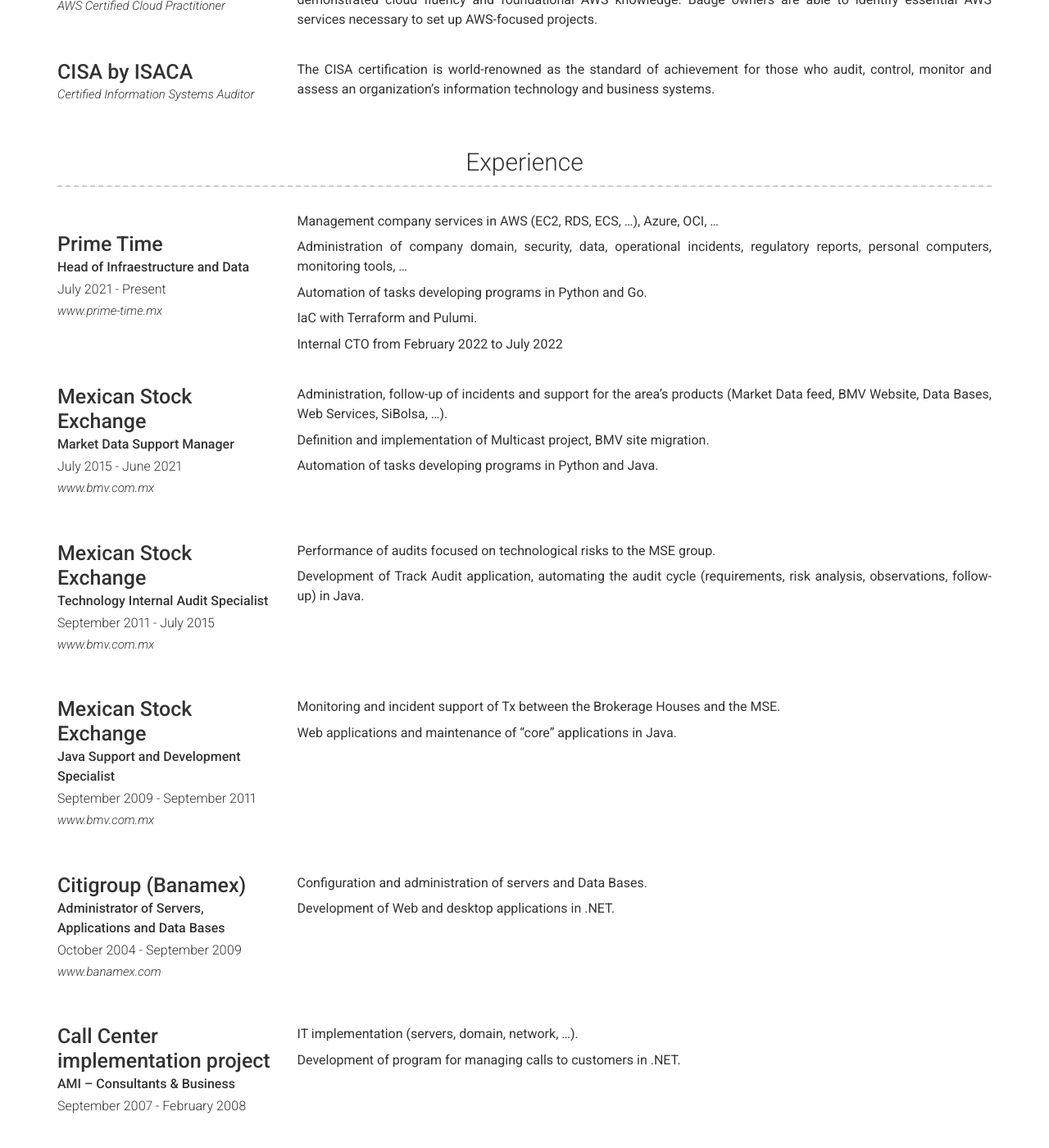
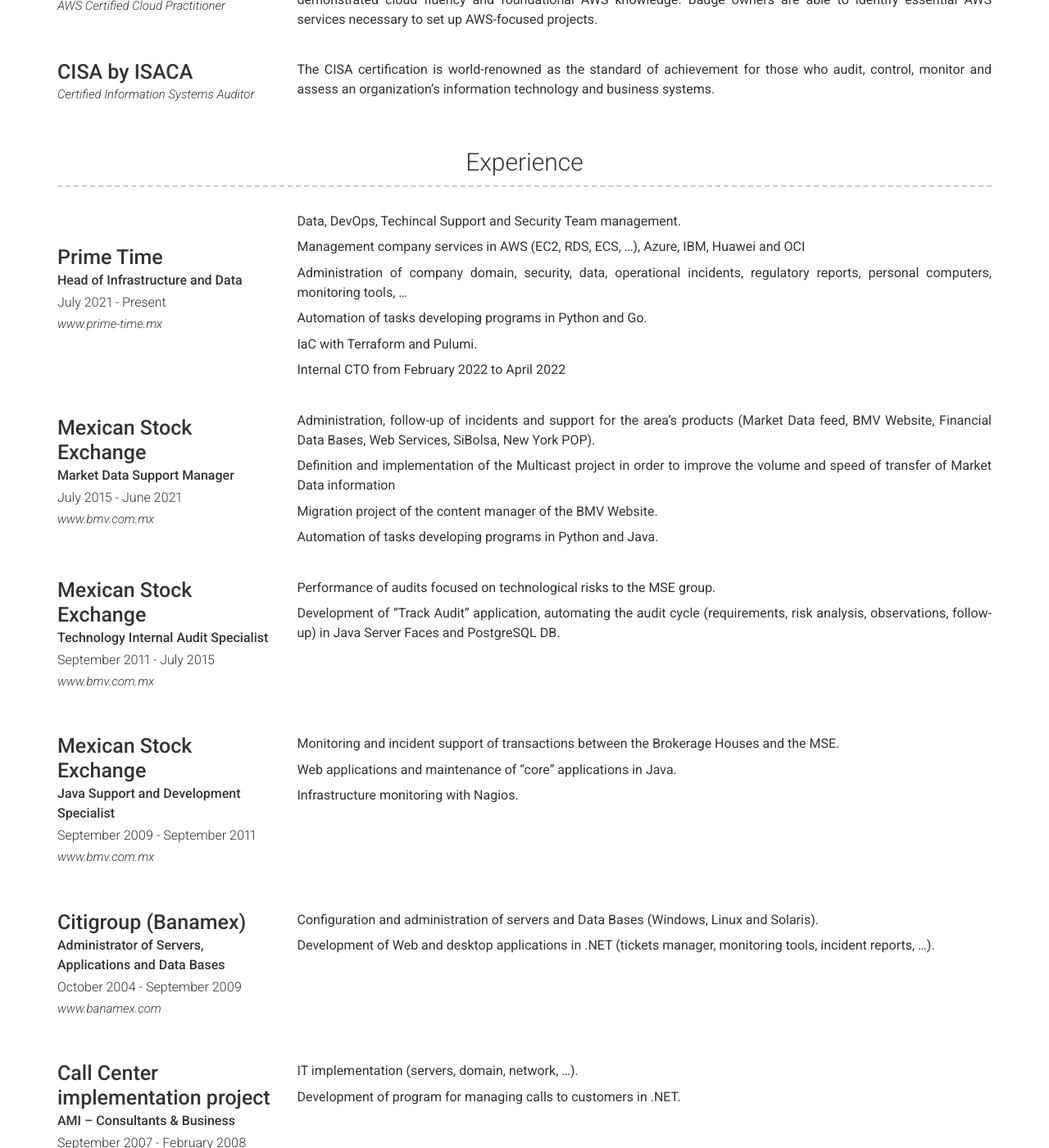
Before and after one commit to angeljach/angeljach.github.io, a Jekyll site: the page built from index.md, in a window 1280 px wide and 1400 px high, scrolled down 669 px. Shown: the whole window at 82% size. Built offline with Jekyll 4.4.1, drawn with Linux system fonts in a browser that asks for light colours; nearby versions of some CDN libraries; some of the changed text lies outside the part shown.

Commit message:
feat: experience information updated

```diff
--- a/_config.yml
+++ b/_config.yml
@@ -7,7 +7,7 @@ version: 2
 
 # Personal info
 name: Angel Cruz
-title: Infraestructure Engineer and Software Developer
+title: Infrastructure Engineer and Software Developer
 email: angeljach@gmail.com
 # email_title: Email (Email title override)
 # phone: Your phone number (optional)
@@ -117,30 +117,37 @@ content:
     content:
       - layout: left
         title: Prime Time
-        sub_title: Head of Infraestructure and Data
+        sub_title: Head of Infrastructure and Data
         caption: July 2021 - Present
         link: www.prime-time.mx
         # quote: >
         #   FinTech
         description: | # this will include new lines to allow paragraphs
-          Management company services in AWS (EC2, RDS, ECS, …), Azure, OCI, …
+          Data, DevOps, Techincal Support and Security Team management.
 
-          Administration of company domain, security, data, operational incidents, regulatory reports, personal computers, monitoring tools, …
+          Management company services in AWS (EC2, RDS, ECS, …), Azure, IBM, Huawei and OCI
+
+          Administration of company domain, security, data, operational incidents, regulatory reports,
+          personal computers, monitoring tools, …
 
           Automation of tasks developing programs in Python and Go.
 
           IaC with Terraform and Pulumi.
 
-          Internal CTO from February 2022 to July 2022
+          Internal CTO from February 2022 to April 2022
       - layout: left
         title: Mexican Stock Exchange
         sub_title: Market Data Support Manager
         caption: July 2015 - June 2021
         link: www.bmv.com.mx
         description: | # this will include new lines to allow paragraphs
-          Administration, follow-up of incidents and support for the area’s products (Market Data feed, BMV Website, Data Bases, Web Services, SiBolsa, …).
+          Administration, follow-up of incidents and support for the area’s products (Market Data feed,
+          BMV Website, Financial Data Bases, Web Services, SiBolsa, New York POP).
 
-          Definition and implementation of Multicast project, BMV site migration.
+          Definition and implementation of the Multicast project in order to improve the volume and speed of transfer
+          of Market Data information
+
+          Migration project of the content manager of the BMV Website.
 
           Automation of tasks developing programs in Python and Java.
       - layout: left
@@ -151,25 +158,28 @@ content:
         description: | # this will include new lines to allow paragraphs
           Performance of audits focused on technological risks to the MSE group.
 
-          Development of Track Audit application, automating the audit cycle (requirements, risk analysis, observations, follow-up) in Java.
+          Development of "Track Audit" application, automating the audit cycle (requirements, risk analysis,
+          observations, follow-up) in Java Server Faces and PostgreSQL DB.
       - layout: left
         title: Mexican Stock Exchange
         sub_title: Java Support and Development Specialist
         caption: September 2009 - September 2011
         link: www.bmv.com.mx
         description: | # this will include new lines to allow paragraphs
-          Monitoring and incident support of Tx between the Brokerage Houses and the MSE.
+          Monitoring and incident support of transactions between the Brokerage Houses and the MSE.
 
-          Web applications and maintenance of “core” applications in Java.
+          Web applications and maintenance of "core" applications in Java.
+
+          Infrastructure monitoring with Nagios.
       - layout: left
         title: Citigroup (Banamex)
         sub_title: Administrator of Servers, Applications and Data Bases
         caption: October 2004 - September 2009
         link: www.banamex.com
         description: | # this will include new lines to allow paragraphs
-          Configuration and administration of servers and Data Bases.
+          Configuration and administration of servers and Data Bases (Windows, Linux and Solaris).
 
-          Development of Web and desktop applications in .NET.
+          Development of Web and desktop applications in .NET (tickets manager, monitoring tools, incident reports, ...).
       - layout: left
         title: Call Center implementation project
         sub_title: AMI – Consultants & Business
@@ -186,7 +196,7 @@ content:
         description: | # this will include new lines to allow paragraphs
           Administration of Domain users, Data Bases and internal apps.
 
-          Development of applications (help desk, reports, …) and data analysis.
+          Development of applications to security data analysis.
   - title: Education
     layout: list
     content:
```
